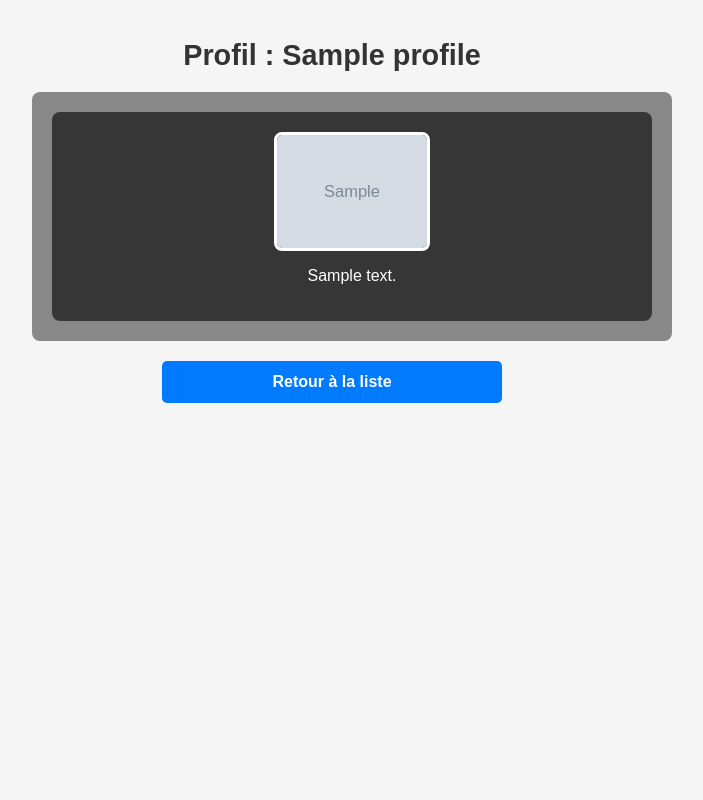
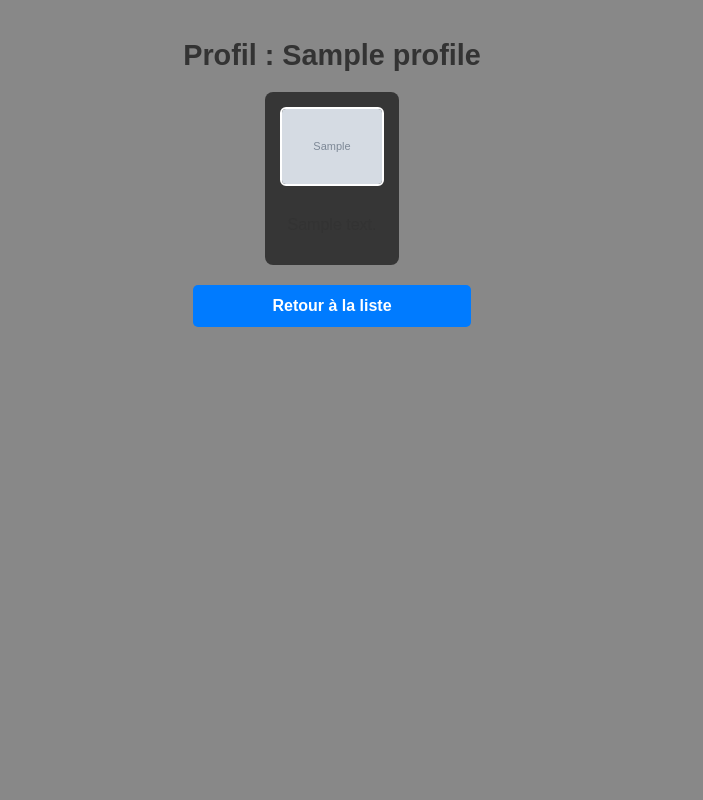
Before and after one commit to Fever65/AntiCV, a Flask app: template templates/profile.html in a window 1280 px wide. Shown: the whole page, without its empty margins (308-1011 px from the left). Run offline with Flask 3, Linux system fonts and the light colour scheme; the template is opened without the code that fills it: most values are stand-ins (such as "Sample title", 1, 10 or a date in 2020); grey boxes marked "Sample" are stand-in pictures.

Commit message:
ghfhghg
ghgh

```diff
--- a/static/style.css
+++ b/static/style.css
@@ -8,6 +8,10 @@ body {
   flex-direction: column;
   align-items: center;
   min-height: 100vh;
+}
+
+body.profile-page {
+  background: none; /* on override pour utiliser la couleur dynamique */
 }
 
 .container {
@@ -24,7 +28,7 @@ h1 {
 
 ul {
   padding: 0;
-  margin: 0 0 40px 0; /* gros espace sous les CV */
+  margin: 0 0 40px 0;
   width: 100%;
 }
 
@@ -44,7 +48,7 @@ li a {
 }
 
 li a span {
-  background: rgba(0, 0, 0, 0.5); /* lisibilité du texte */
+  background: rgba(0, 0, 0, 0.5);
   padding: 3px 6px;
   border-radius: 3px;
 }
@@ -52,7 +56,7 @@ li a span {
 .button {
   display: block;
   padding: 12px 20px;
-  margin: 12px auto;
+  margin: 20px auto 0 auto;
   background: #007BFF;
   color: white;
   border-radius: 5px;
@@ -68,51 +72,24 @@ li a span {
   background: #0056b3;
 }
 
-form {
+.profile-container {
   display: flex;
   flex-direction: column;
-  gap: 10px;
-  width: 100%;
-}
-
-input, textarea, select, button {
-  padding: 10px;
-  font-size: 1em;
-  width: 100%;
-  box-sizing: border-box;
-}
-
-button {
-  background: #007BFF;
-  color: white;
-  border: none;
-  border-radius: 4px;
-  cursor: pointer;
-}
-
-button:hover {
-  background: #0056b3;
-}
-
-.profile-box {
-  width: 100%;
+  align-items: center;
   padding: 20px;
-  border-radius: 8px;
-  margin-bottom: 20px;
 }
 
 .profile-content {
   background: rgba(0, 0, 0, 0.6);
-  color: white;
-  padding: 20px;
+  padding: 15px;
   border-radius: 8px;
   text-align: center;
+  max-width: 90%;
 }
 
 .profile-content img {
-  max-width: 150px;
-  border: 3px solid white;
-  border-radius: 8px;
-  display: block;
-  margin: 0 auto 10px auto;
+  max-width: 100px;
+  border: 2px solid white;
+  border-radius: 6px;
+  margin-bottom: 10px;
 }
--- a/templates/profile.html
+++ b/templates/profile.html
@@ -5,14 +5,12 @@
   <title>Profil - {{ profile.name }}</title>
   <link rel="stylesheet" href="{{ url_for('static', filename='style.css') }}">
 </head>
-<body>
-  <div class="container">
+<body class="profile-page" style="background-color: {{ profile.color }};">
+  <div class="profile-container">
     <h1>Profil : {{ profile.name }}</h1>
-    <div class="profile-box" style="background-color: {{ profile.color }};">
-      <div class="profile-content">
-        <img src="{{ url_for('static', filename=profile.image) }}" alt="Avatar de {{ profile.name }}">
-        <p>{{ profile.bio }}</p>
-      </div>
+    <div class="profile-content">
+      <img src="{{ url_for('static', filename=profile.image) }}" alt="Avatar de {{ profile.name }}">
+      <p>{{ profile.bio }}</p>
     </div>
     <a class="button" href="{{ url_for('index') }}">Retour à la liste</a>
   </div>
```
